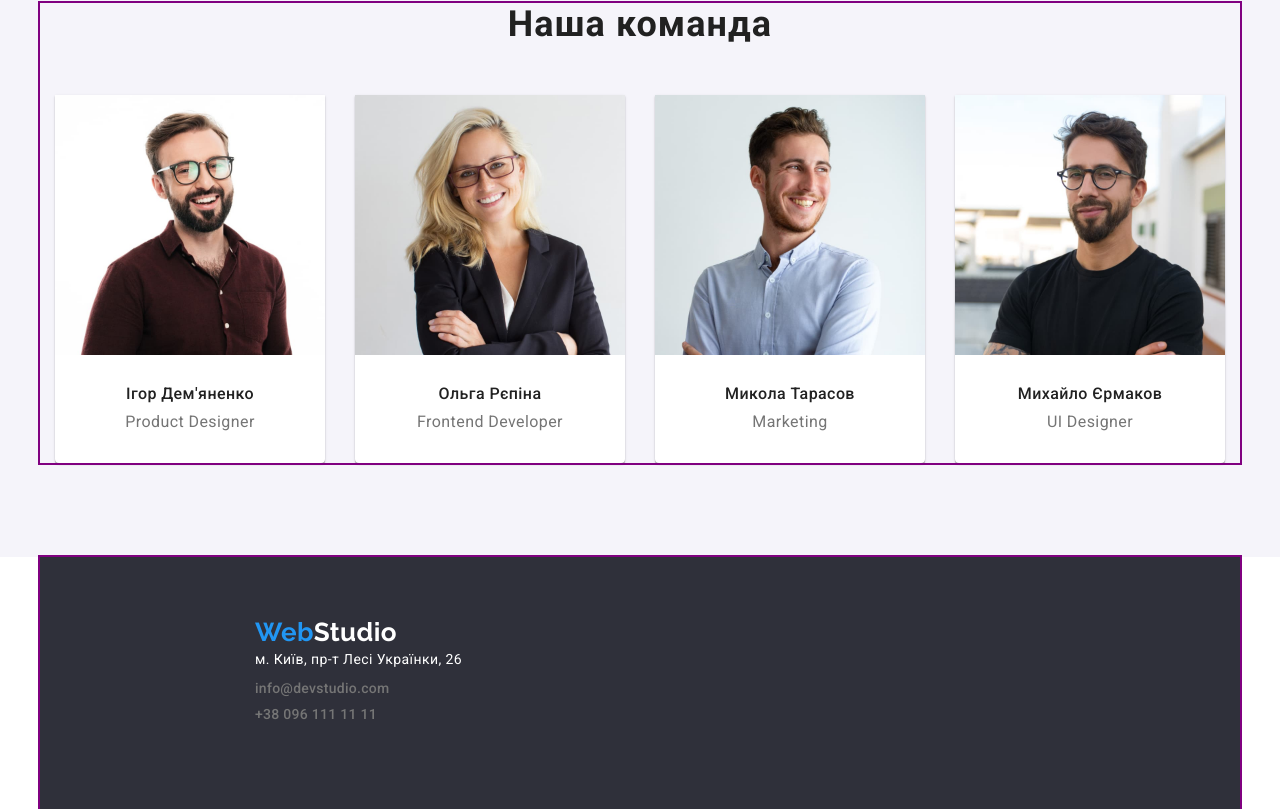
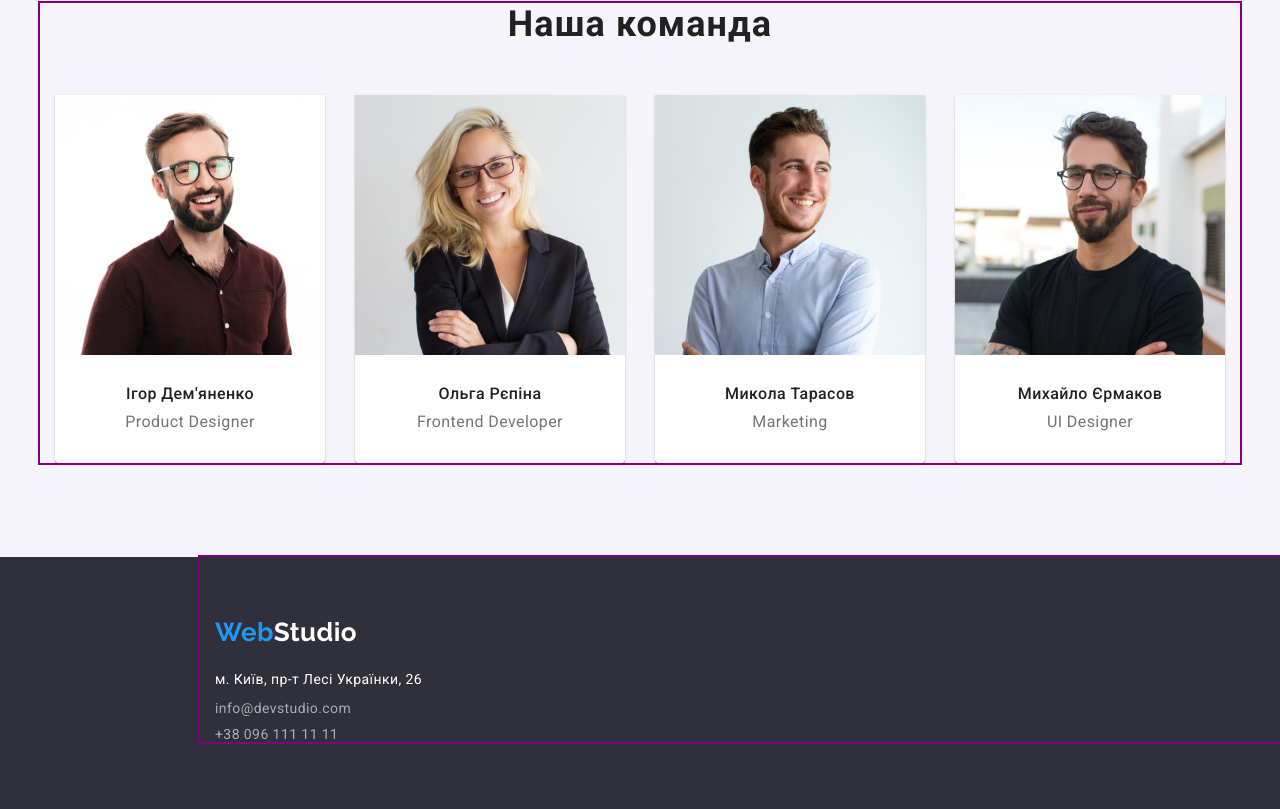
Before and after one commit to AnnaDux/goit-markup-hw-03, a plain HTML site: page index.html in a window 1280 px wide. Shown: the part 1635-2444 px from the top of the page. Drawn offline with nearby package versions, Linux system fonts and the light colour scheme.

Commit message:
footer true

```diff
--- a/css/style.css
+++ b/css/style.css
@@ -76,7 +76,7 @@ a {
   }
 
 
-                         /*header&footer*/
+                         /*HEADER*/
 
 .header{
   min-width: 1600;
@@ -94,9 +94,7 @@ a {
     align-items: center;
 }
 
-
-
-.logo-web {
+.logo-web-header{
   font-family: 'Raleway';
   font-weight: 700;
   font-size: 26px;
@@ -107,21 +105,13 @@ a {
   margin-right: 93px;
   align-items: center;
 }
+
 .logo-studio-header {
   font-family: 'Raleway';
   font-weight: 700;
   font-size: 26px;
   line-height: 1.19;
   color: var(--black);
-}
-
-.logo-studio-footer {
-  font-family: 'Raleway';
-  font-weight: 700;
-  font-size: 26px;
-  line-height: 1.19;
-  color: var(--bg-white);
-  margin-bottom: 20px;
 }
 
 .nav-list{
@@ -157,8 +147,6 @@ a {
       display: inline-block;
     }
 
-
-
 .contacts-header{
     display:flex;
     margin-top: 32px;
@@ -191,80 +179,6 @@ a {
 
 
 
-
-
-
-
-
-
-
-
-
-
-
-
-
-
-
-
-
-
-
-
-
-
-
-.footer {
-  background-color: var(--bg-dark);
-  outline: 2px solid purple;
-  max-width: 1200px;
-  width: 100%;
-  margin: 0 auto;
-  padding-left: 15px;
-  padding-right: 15px;
-  min-height: 252px;
-  width: 1600px;
-  padding-top:60px;
-  padding-left: 215px;
-}
-
-.contacts-footer :not(:last-child){
-  margin-top:0;
-  margin-bottom: 9px;
-}
-
-
-.contacts-mail-footer,
-.contacts-tel-footer {
-color: inherit;
-font-weight: 500;
-line-height: 0.07;
-letter-spacing: 0.02em;
-}
-
-.contacts-mail-footer:hover,
-.contacts-mail-footer:focus {
-font-weight: 500;
-line-height: 0.07;
-letter-spacing: 0.02em;
-color: var(--accent-color);
-}
-
-.contacts-tel-footer:hover,
-.contacts-tel-footer:focus {
-font-weight: 500;
-line-height: 0.07;
-letter-spacing: 0.02em;
-color: var(--accent-color);
-}
-
-
-.address {
-  line-height: 1.71;
-  color: var(--bg-white);
-  font-style: normal;
-  margin-bottom: 9px;
-}
 
 
 
@@ -536,3 +450,84 @@ margin-bottom: 50px;
   background-color: var(--accent-color);
   color: #ffffff;
 }
+
+
+
+
+
+/* footer */
+
+.footer {
+  background-color: var(--bg-dark);
+  min-width: 1600px;
+  width: 100%;
+  margin: 0 auto;
+  min-height: 252px;
+}
+
+.footer .container{
+  display:flex;
+  flex-direction: column;
+}
+
+.logo-web-footer{
+  width: 145px;
+  min-height: 31px;
+
+
+  font-family: 'Raleway';
+  font-weight: 700;
+  font-size: 26px;
+  line-height: 1.19;
+  color: var(--accent-color);
+  padding-top: 30px;
+  margin-top: 30px;
+  padding-bottom: 10px;
+  margin-bottom: 10px;
+  align-items: center;
+}
+
+.logo-studio-footer {
+  font-family: 'Raleway';
+  font-weight: 700;
+  font-size: 26px;
+  line-height: 1.19;
+  color: var(--bg-white);
+  margin-bottom: 20px;
+}
+address{
+  display: flex;
+  flex-direction: column;
+}
+.address{
+  margin-bottom:9px;
+}
+
+.address-text {
+  line-height: 1.71;
+  color: var(--bg-white);
+  font-style: normal;
+  margin-bottom: 9px;
+}
+
+.contacts-footer :not(:last-child){
+  margin-top:0;
+  margin-bottom: 9px;
+}
+
+.contacts-item-footer {
+font-style: normal;
+font-weight: 400;
+line-height: 0.07;
+font-size: 14px;
+letter-spacing: 0.03em;
+color: var(--contacts-footer);
+}
+
+.contacts-item-footer:hover,
+.contacts-item-footer:focus {
+font-weight: 500;
+line-height: 0.07;
+letter-spacing: 0.02em;
+color: var(--accent-color);
+}
--- a/index.html
+++ b/index.html
@@ -25,7 +25,7 @@
     <header class="header">
       <div class="container">
           <nav class="nav">
-            <a class="logo-web" href="./index.html">Web<span class="logo-studio-header">Studio</span></a>
+            <a class="logo-web-header" href="./index.html">Web<span class="logo-studio-header">Studio</span></a>
             <ul class="nav-list">
               <li class="nav-item"><a class="nav-link-active" href="./index.html">Студія</a></li>
               <li class="nav-item"><a class="nav-link" href="./portfolio.html">Портфоліо</a></li>
@@ -142,12 +142,16 @@
     </main>
 
     <footer class="footer">
-            <a class="logo-web" href="./index.html">Web<span class="logo-studio-footer">Studio</span> </a>
-                <address class="address">м. Київ, пр-т Лесі Українки, 26</address>
-                <ul class="contacts-footer">
-                    <li><a class="contacts-mail-footer" href="mailto:info@devstudio.com">info@devstudio.com</a></li>
-                    <li><a class="contacts-tel-footer" href="tel:+380961111111">+38 096 111 11 11</a></li>
-                </ul>
+      <div class="container">
+        <a class="logo-web-footer" href="./index.html">Web<span class="logo-studio-footer">Studio</span> </a>
+        <address>
+          <a class="address" href="https://goo.gl/maps/2kWZWHNfGPbfTHQG9"> <span class="address-text">м. Київ, пр-т Лесі Українки, 26</span> </a>
+          <ul class="contacts-footer">
+            <li><a class="contacts-item-footer" href="mailto:info@devstudio.com">info@devstudio.com</a></li>
+            <li><a class="contacts-item-footer" href="tel:+380961111111">+38 096 111 11 11</a></li>
+          </ul>
+        </address>
+      </div>
     </footer>
   </body>
 </html>
```
